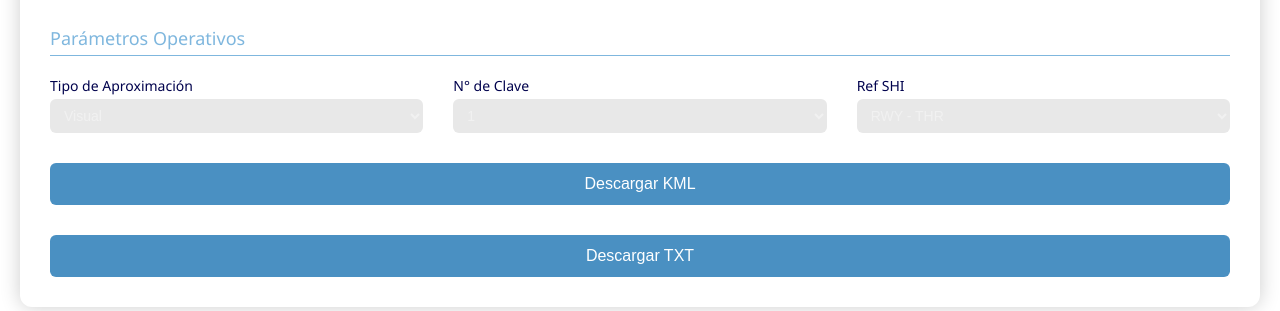
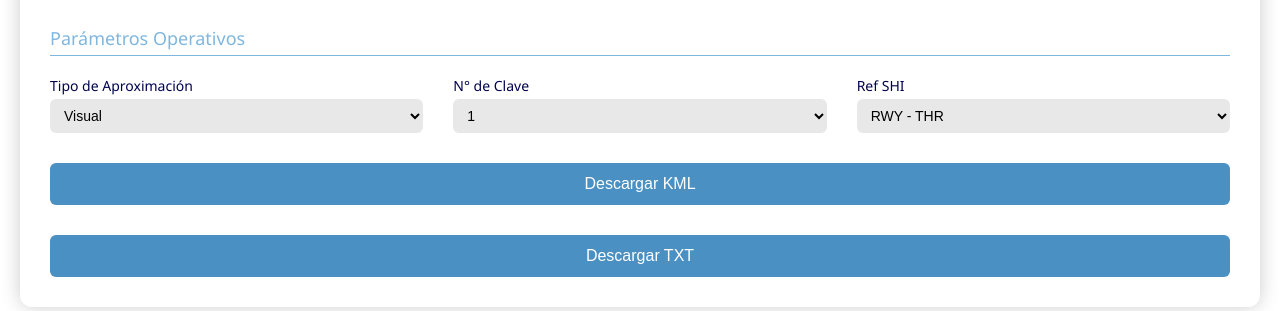
Before and after one commit to gtaingsoftware/genslo, a Django app: page / in a window 1280 px wide. Shown: the part 745-1056 px from the top of the page. Run offline with Django 5.2, Linux system fonts and the light colour scheme.

Commit message:
Update index.html

```diff
--- a/app/templates/index.html
+++ b/app/templates/index.html
@@ -32,7 +32,7 @@
   AVISO DE SEGURIDAD: Esta herramienta está elaborada para uso de Planificación y no como uso de Proyecto.
     </h4>
 
-    .aviso {
+    h4.aviso {
   border: 3px solid red;
   padding: 10px;
   display: inline-block;
@@ -68,7 +68,7 @@
       border-radius: 6px;
       border: none;
       background-color: #E8E8E8;
-      color: #f1f1f1;
+      color: #000000;
       font-size: 14px;
       transition: box-shadow 0.3s ease;
     }
```
